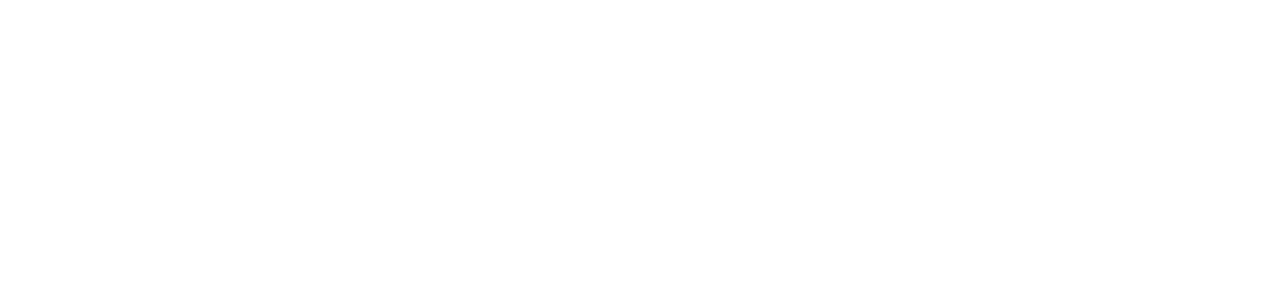
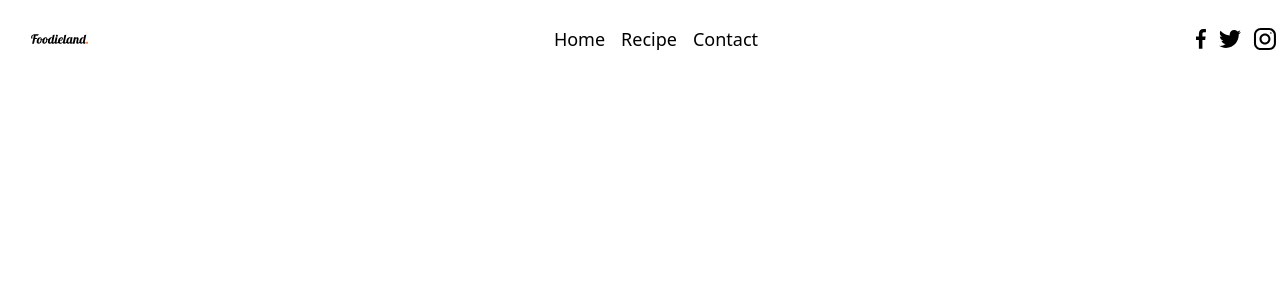
Before and after one commit to PetJs/Recipi, a React (Vite) app: page /contact in a window 1280 px wide. Before the commit this address had no page. Shown: the top 300 px of the page. Built offline with nearby package versions, Linux system fonts and the light colour scheme.

Commit message:
Add navigation to pages

```diff
--- a/src/App.tsx
+++ b/src/App.tsx
@@ -1,5 +1,6 @@
 import { Routes, Route } from "react-router-dom"
 import HomePage from "./pages/homePage"
+import ContactPage from "./pages/contactPage"
 
 
 function App() {
@@ -7,6 +8,7 @@ function App() {
   return (
     <Routes>
       <Route path="/" element={<HomePage/>}></Route>
+      <Route path="/contact" element={<ContactPage/>}></Route>
     </Routes>
   )
 }
--- a/src/components/layouts/navbar.tsx
+++ b/src/components/layouts/navbar.tsx
@@ -2,6 +2,7 @@ import React, { useState } from "react";
 import { NavBarProps } from "@/types";
 import Menu from "../../assets/images/menu-svgrepo-com.svg"
 import cancel from "../../assets/images/cancel-svgrepo-com.svg"
+import { Link } from "react-router-dom";
 
 
 const NavBar: React.FC<NavBarProps> = ({Logo, Facebook, Twitter, Insta}) => {
@@ -14,9 +15,15 @@ const NavBar: React.FC<NavBarProps> = ({Logo, Facebook, Twitter, Insta}) => {
 
             {/* Desktop Navigation - hidden on mobile */}
             <ul className="hidden md:flex md:gap-4 gap-2 text-lg">
-                <li>Home</li>
-                <li>Recipe</li>
-                <li>Contact</li>
+                <li>
+                    <Link to='/'>Home</Link>
+                </li>
+                <li>
+                    <Link to='/recipe'>Recipe</Link>
+                </li>
+                <li>
+                    <Link to='/contact'> Contact </Link>
+                </li>
             </ul>
 
             {/* Mobile Menu Button - visible only on mobile */}
@@ -32,9 +39,15 @@ const NavBar: React.FC<NavBarProps> = ({Logo, Facebook, Twitter, Insta}) => {
             {isOpen && (
                 <div className="absolute top-full right-0 w-full md:hidden bg-red-500 text-center">
                     <ul className="flex flex-col gap-2 p-1 text-lg text-black underline">
-                        <li>Home</li>
-                        <li>Recipe</li>
-                        <li>Contact</li>
+                    <li>
+                        <Link to='/'>Home</Link>
+                    </li>
+                    <li>
+                        <Link to='/recipe'>Recipe</Link>
+                    </li>
+                    <li>
+                        <Link to='/contact'> Contact </Link>
+                    </li>
                     </ul>
                     <div className="flex justify-center gap-4 m-2">
                         <img src={Facebook} alt="Facebook logo" />
--- /dev/null
+++ b/src/pages/contactPage.tsx
@@ -0,0 +1,24 @@
+import { useEffect, useState } from "react"
+import axiosInstance from "@/api/axios"
+import Logo from "../assets/images/Cooking Template 🟣 by Flowbase.co (Community).svg"
+import Insta from "../assets/images/004-instagram.svg"
+import Facebook from "../assets/images/001-facebook.svg"
+import Twitter from "../assets/images/003-twitter.svg"
+import NavBar from "@/components/layouts/navbar"
+
+function ContactPage(){
+
+
+    return(
+        <div className="h-screen">
+            <NavBar
+                Logo={Logo}
+                Facebook={Facebook}
+                Twitter={Twitter}
+                Insta={Insta}
+            />
+        </div>
+    )
+}
+
+export default ContactPage
```
